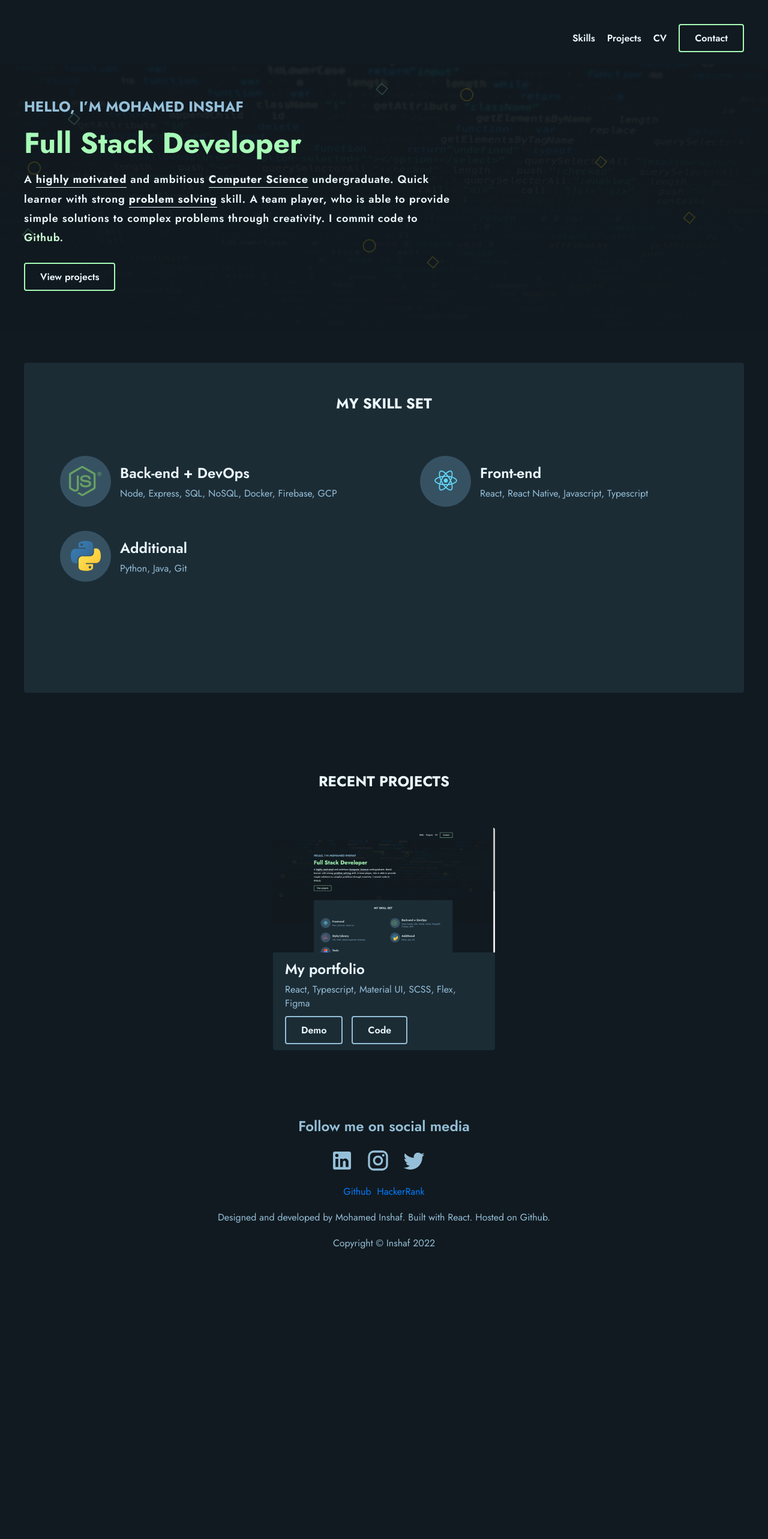
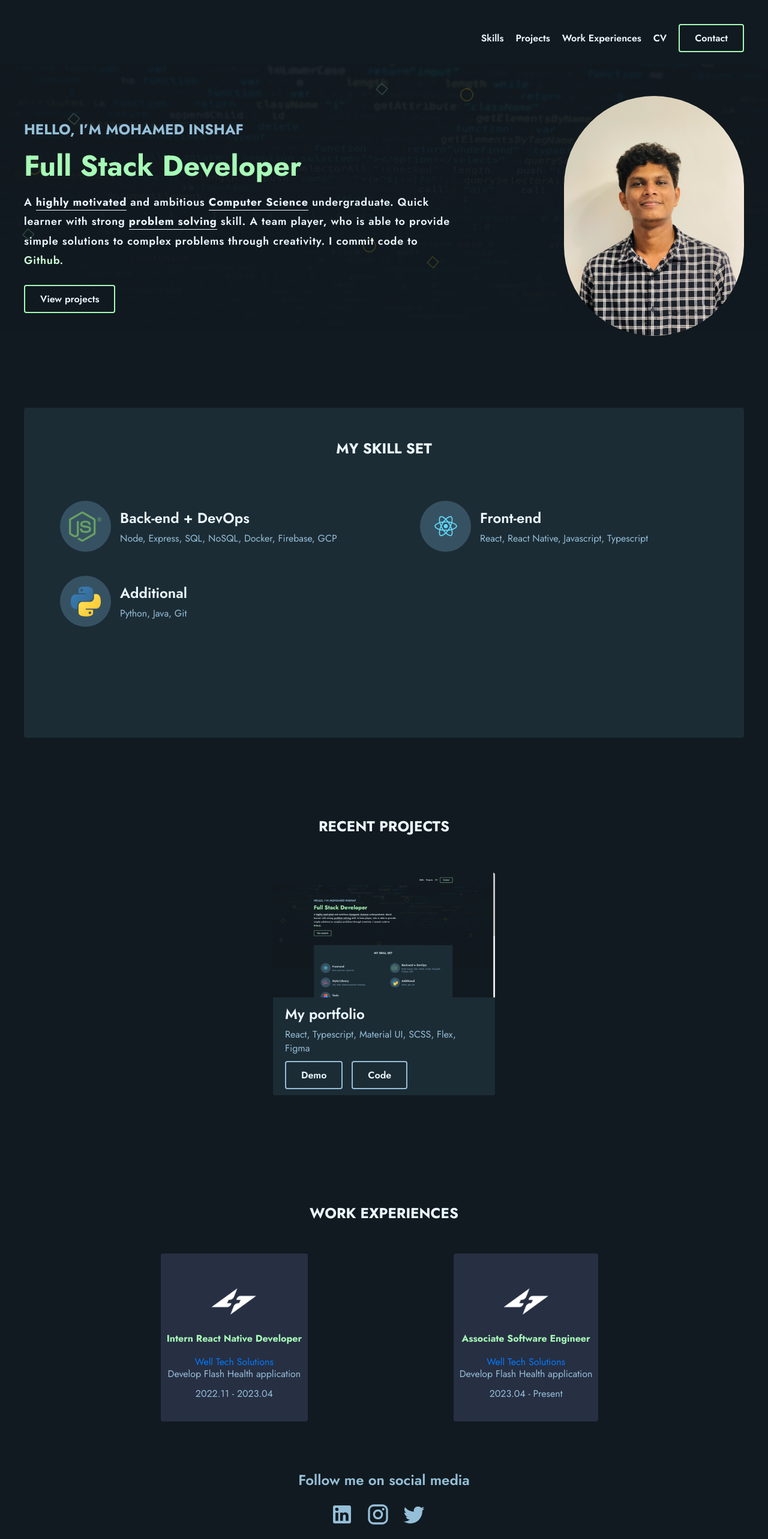
Before and after one commit to minshaf998/minshaf998.github.io, a React (Create React App) app: page / in a window 1280 px wide. Shown: the top 2566 px of the page at 60% size. Before the commit the page ends 2124 px from the top, so only its background shows below. Built offline with nearby package versions, Linux system fonts and the light colour scheme.

Commit message:
image, work experiences added

```diff
--- a/src/components/common/Navbar/index.tsx
+++ b/src/components/common/Navbar/index.tsx
@@ -63,11 +63,11 @@ const Navbar = () => {
                   Projects
                 </a>
               </li>
-              {/* <li>
+              <li>
                 <a href="#recent-experience" rel="noopener noreferrer">
-                  Experiences
+                  Work Experiences
                 </a>
-              </li> */}
+              </li>
               <li>
                 <a
                   href={process.env.PUBLIC_URL + "/images/inshafResume.pdf"}
--- a/src/components/landing/Experience/Card/index.tsx
+++ b/src/components/landing/Experience/Card/index.tsx
@@ -1,14 +1,14 @@
-import React from 'react'
+import React from "react";
 
-import './style.scss'
+import "./style.scss";
 
 type ExperienceCardPropType = {
-	logo?: string
-	title: string
-	detail: string
-	progress: string
-	time?: string
-}
+  logo?: string;
+  title: string;
+  detail: string;
+  progress: string;
+  time?: string;
+};
 
 const ExperienceCard: React.FC<ExperienceCardPropType> = ({
   logo,
@@ -18,21 +18,21 @@ const ExperienceCard: React.FC<ExperienceCardPropType> = ({
   time,
 }) => {
   return (
-		<div className='experience-card'>
-			<div className='experience-card__container'>
-				<div className='experience-card__logo'>
+    <div className="experience-card">
+      <div className="experience-card__container">
+        <div className="experience-card__logo">
           <img src={logo} alt={detail} />
         </div>
-				<p className='experience-card__title'>{title}</p>
+        <p className="experience-card__title">{title}</p>
+        <a href="https://well.tech/" target="blank">
+          Well Tech Solutions
+        </a>
         <p>{detail}</p>
-				<p className='experience-card__progress'>
-					{progress}
-				</p>
-
-				<p className='experience-card__time'>{time}</p>
+        {/* <p className="experience-card__progress">{progress}</p> */}
+        <p className="experience-card__time">{time}</p>
       </div>
     </div>
-	)
-}
+  );
+};
 
-export default ExperienceCard
+export default ExperienceCard;
--- a/src/components/landing/Experience/data.js
+++ b/src/components/landing/Experience/data.js
@@ -1,36 +1,32 @@
 export const ExperienceData = [
   {
-    title: 'Lead Product Developer',
-    detail:
-      'WordPress hosting for agencies and freelancers, that makes growing your business easier than ever before.',
-    image: process.env.PUBLIC_URL + '/images/wonsta_logo.png',
-    progress: 'On going',
-    time: '10.2020 -',
+    title: "Intern React Native Developer",
+    detail: "Develop Flash Health application",
+    image: process.env.PUBLIC_URL + "/images/logo.png",
+    progress: "Completed",
+    time: "2022.11 - 2023.04",
   },
   {
-    title: 'Co-founder',
-    detail:
-      'Roles: Web Designer/ Digital Marketer/Co-founder',
-    image: process.env.PUBLIC_URL + '/images/velkko_logo.png',
-    progress: 'Freelance Agency',
-    time: '10.2016 - 08.2020',
+    title: "Associate Software Engineer",
+    detail: "Develop Flash Health application",
+    image: process.env.PUBLIC_URL + "/images/logo.png",
+    progress: "On going",
+    time: "2023.04 - Present",
   },
-  {
-    title: 'UX/UI/Front-end',
-    detail:
-      'A knowledge-sharing platform between experts and learners',
-    image: process.env.PUBLIC_URL + '/images/kaamyabi_logo.png',
-    progress: 'In development..',
-    time: '02.2020 - 08.2020',
-  },
-  {
-    title: 'Product Designer',
-    detail:
-      'Doctual was a platform for lawyers and startups',
-    image: process.env.PUBLIC_URL + '/images/doctual_logo.png',
-    progress: 'Sold out',
-    time: '01.2017 - 11.2018',
-  },
-
-
-]
+  // {
+  //   title: 'UX/UI/Front-end',
+  //   detail:
+  //     'A knowledge-sharing platform between experts and learners',
+  //   image: process.env.PUBLIC_URL + '/images/kaamyabi_logo.png',
+  //   progress: 'In development..',
+  //   time: '02.2020 - 08.2020',
+  // },
+  // {
+  //   title: 'Product Designer',
+  //   detail:
+  //     'Doctual was a platform for lawyers and startups',
+  //   image: process.env.PUBLIC_URL + '/images/doctual_logo.png',
+  //   progress: 'Sold out',
+  //   time: '01.2017 - 11.2018',
+  // },
+];
--- a/src/components/landing/Experience/index.tsx
+++ b/src/components/landing/Experience/index.tsx
@@ -1,29 +1,29 @@
-import React from 'react'
+import React from "react";
 
-import ExperienceCard from './Card'
-import { ExperienceData } from './data'
+import ExperienceCard from "./Card";
+import { ExperienceData } from "./data";
 
-import './style.scss'
+import "./style.scss";
 
 function Experience() {
   return (
-		<div id='recent-experience' className='experience'>
-			<div className='experience__container'>
-				<div className='section__title'>
-					<h3>Experience</h3>
+    <div id="recent-experience" className="experience">
+      <div className="experience__container">
+        <div className="section__title">
+          <h3>Work Experiences</h3>
         </div>
-				<p>
+        {/* <p>
 					I have also taken part in the following projects
 					and startups.{' '}
-				</p>
-				<div className='experience__cards'>
+				</p> */}
+        <div className="experience__cards">
           {ExperienceData.map((data) => (
             <ExperienceCard {...data} logo={data.image} />
           ))}
         </div>
       </div>
     </div>
-	)
+  );
 }
 
-export default Experience
+export default Experience;
--- a/src/components/landing/Header/Banner/index.tsx
+++ b/src/components/landing/Header/Banner/index.tsx
@@ -1,6 +1,6 @@
 import React from "react";
 
-import HeroImage from "../../../../assets/images/hero-image.png";
+import HeroImage from "../../../../assets/images/inshafImage.jpg";
 import HeaderBg from "../../../../assets/images/header__bg.png";
 import Button from "../../../common/Button";
 
@@ -51,9 +51,9 @@ export const Banner = () => {
             <Button label="View projects" variant="outline" />
           </a>
         </div>
-        {/* <div className="banner__image">
+        <div className="banner__image">
           <img src={HeroImage} alt="Bikash Sharma smiling" />
-        </div> */}
+        </div>
       </div>
       <img
         src={HeaderBg}
--- a/src/components/landing/Header/Banner/style.scss
+++ b/src/components/landing/Header/Banner/style.scss
@@ -1,4 +1,4 @@
-@import '../../../../styles/main';
+@import "../../../../styles/main";
 
 .banner {
   padding: 40px;
@@ -33,8 +33,10 @@
   &__image {
     max-width: 450px;
     img {
-			width: 100%;
-			height: auto;
+      //   width: 100%;
+      height: 400px;
+      width: 300px;
+      border-radius: 400px;
     }
   }
   &__content {
--- a/src/views/Home/index.tsx
+++ b/src/views/Home/index.tsx
@@ -3,7 +3,7 @@ import React from "react";
 import Header from "components/landing/Header/Header";
 import Skills from "components/landing/Skills";
 import RecentProjects from "components/landing/RecentProjects";
-//import ClientProjects from "components/landing/ClientProjects"
+import ClientProjects from "components/landing/ClientProjects";
 import ArticlesVideos from "components/landing/ArticlesVideos";
 import Experience from "components/landing/Experience";
 import CtaCard from "components/common/CtaCard";
@@ -26,7 +26,7 @@ const Home = () => {
         btVariant="solid"
         label="Get in touch"
       /> */}
-      {/* <Experience /> */}
+      <Experience />
       {/* <ArticlesVideos /> */}
       {/* <CtaCard
         title="Interested in Collaboration?"
```
Also changed, not shown: public/images/logo.png (added), src/assets/images/inshafImage.jpg (added). Lines whose indentation alone changed are shown as unchanged.
